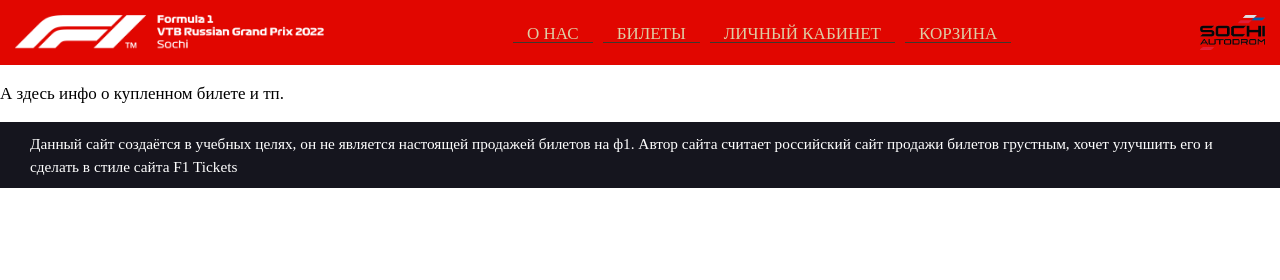
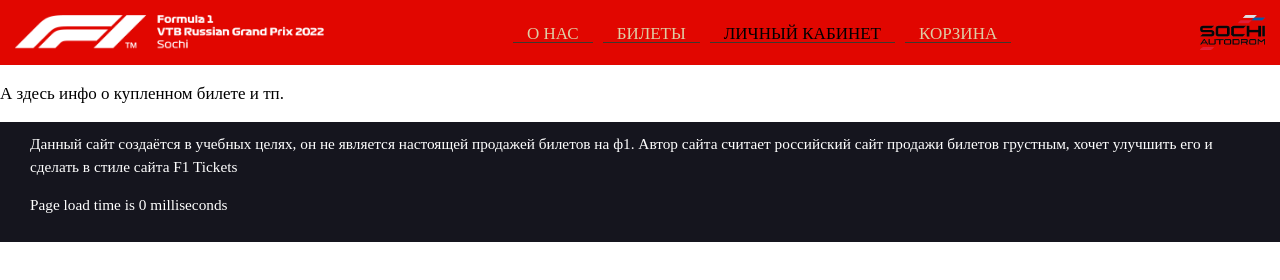
Before and after one commit to Artemon28/Artemon28.github.io, a plain HTML site: page web/account.html in a window 1280 px wide. Drawn offline with Linux system fonts and the light colour scheme.

Commit message:
links in header

```diff
--- a/CSS/outlines.css
+++ b/CSS/outlines.css
@@ -52,7 +52,7 @@ header {
         box-shadow: inset 0 -1px 0 #40382D;
     }
 
-    .nav-href, a:focus, a:hover, a:active {
+    .nav-href, a:focus, a:hover {
         box-shadow: inset 0 -60px 0 #40382D, 2px 2px 3px rgba(0, 0, 0, 0.3);
         color: #DECDA5;
     }
@@ -65,6 +65,11 @@ header {
     .small-flex-header{
         display: none;
     }
+}
+
+.activeLink{
+    transition: 0s;
+    color: black;
 }
 
 @media (max-width: 930px){
--- a/JS/testJS.js
+++ b/JS/testJS.js
@@ -7,8 +7,15 @@ window.onload = function dacha(){
     var loadingTime = new Date().getTime();
     loadingTime -= kkk;
     SpeedInfo.innerHTML += loadingTime + ' milliseconds'
+
+    locationObj = document.location;
+    var elem = document.getElementsByClassName("nav-href");
+    for (var i = 0; i< elem.length; i++) {
+        var lookLink = elem.item(i)
+        console.log(lookLink.href);
+        if (lookLink.href === locationObj.href) {
+            lookLink.classList.add("activeLink")
+            console.log("yes");
+        }
+    }
 }
-
-
-var l = document.getElementsByTagName('a');
-l[0].focus();
--- a/web/account.html
+++ b/web/account.html
@@ -33,6 +33,7 @@
     <footer>
         Данный сайт создаётся в учебных целях, он не является настоящей продажей билетов на ф1. Автор сайта считает
         российский сайт продажи билетов грустным, хочет улучшить его и сделать в стиле сайта F1 Tickets
+        <p id="SpeedTest">Page load time is </p>
     </footer>
 </body>
 </html>
```
Also changed, not shown: web/shoppingBag.html (+1 -0 lines), web/tickets.html (+1 -0 lines).
